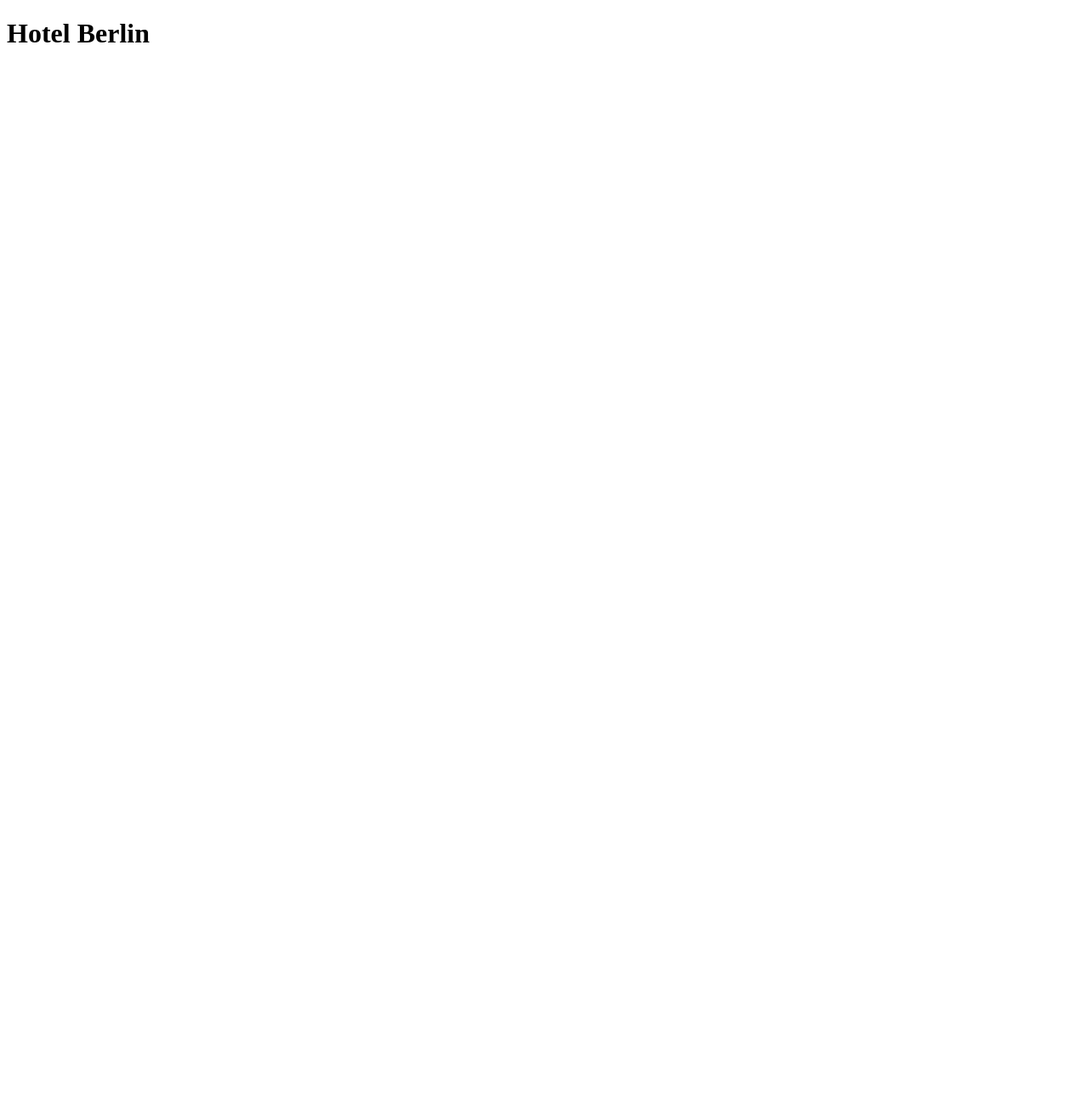
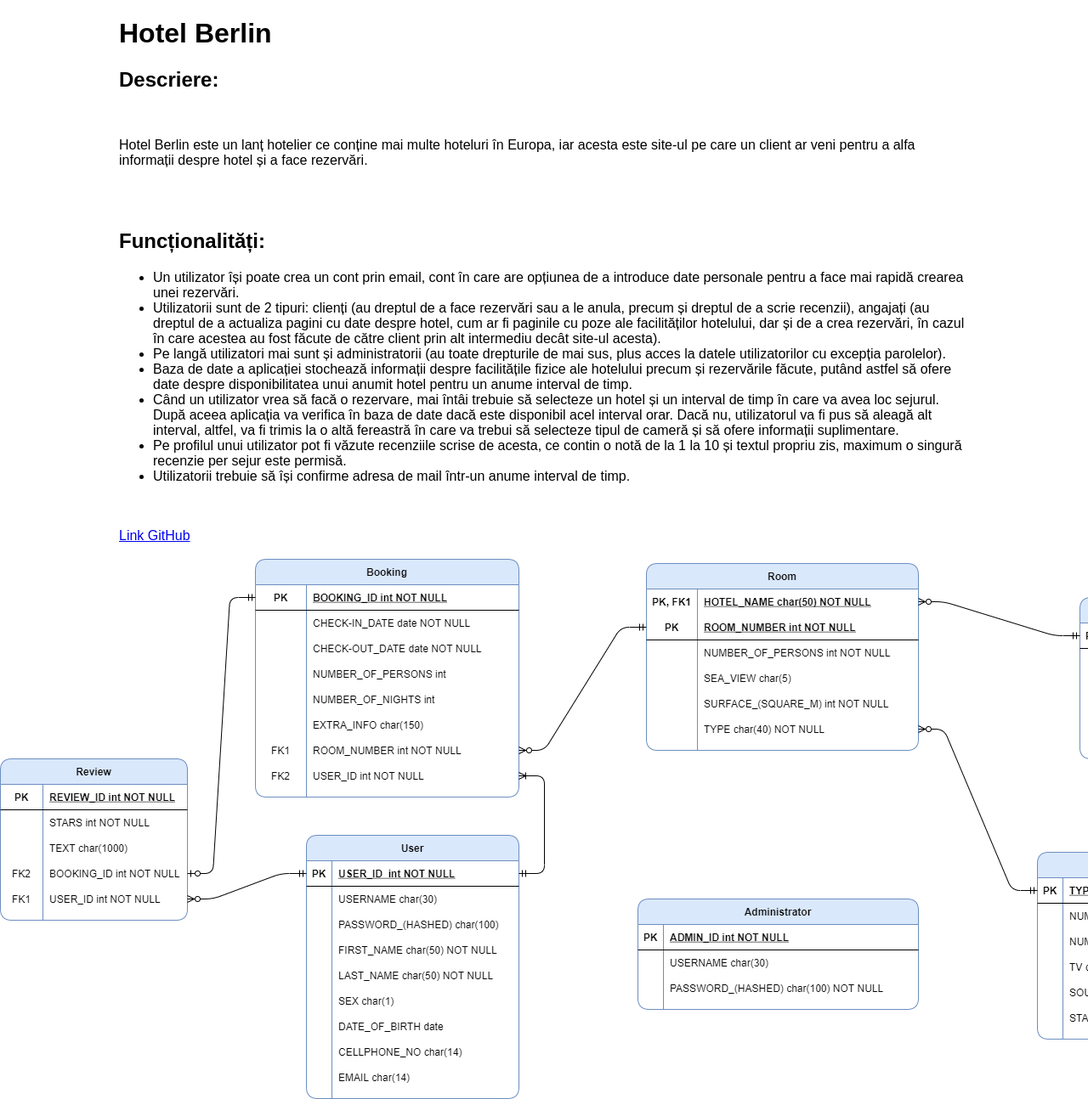
Before and after one commit to StefanBerlinschi/Hotel-Berlin, a PHP site: page / in a window 1280 px wide; the page is wider, and only the part inside the window is pictured. Before the commit the part shown is almost empty. Shown: that part at 85% size. Before the commit the page ends 50 px from the top of that part, so only its background shows below. Run offline with PHP 8.4, Linux system fonts and the light colour scheme.

Commit message:
Update index.php

```diff
--- a/index.php
+++ b/index.php
@@ -5,8 +5,66 @@
     <meta http-equiv="X-UA-Compatible" content="IE=edge">
     <meta name="viewport" content="width=device-width, initial-scale=1.0">
     <title>Document</title>
+
+    <style>
+        body {
+            margin: 0px;
+            padding: 0px;
+            max-width: 1000px;
+            margin: auto;
+            font-family: sans-serif;
+        }
+
+        .diagram {
+            position: absolute;
+            margin-left: auto;
+            margin-right: auto;
+            left: 0;
+            right: 0;
+            text-align: center;
+
+        }
+    </style>
 </head>
 <body>
     <h1>Hotel Berlin</h1>
+
+    <h2>Descriere:</h2><br>
+    <p>Hotel Berlin este un lanț hotelier ce conține mai multe hoteluri în Europa, iar acesta este site-ul pe
+        care un client ar veni pentru a alfa informații despre hotel și a face rezervări.
+    </p>
+    <br><br>
+
+    <h2>Funcționalități:</h2>
+    <ul>
+        <li>Un utilizator își poate crea un cont prin email, cont în care are opțiunea de a introduce date personale
+            pentru a face mai rapidă crearea unei rezervări.
+        </li>
+        <li>Utilizatorii sunt de 2 tipuri: clienți (au dreptul de a face rezervări sau a le anula, precum și dreptul de a scrie recenzii),
+            angajați (au dreptul de a actualiza pagini cu date despre hotel, cum ar fi paginile cu poze ale facilităților hotelului, dar și
+            de a crea rezervări, în cazul în care acestea au fost făcute de către client prin alt intermediu decât site-ul acesta).
+        </li>
+        <li>Pe langă utilizatori mai sunt și administratorii (au toate drepturile de mai sus, plus acces la datele utilizatorilor cu excepția parolelor).
+        </li>
+        <li>Baza de date a aplicației stochează informații despre facilitățile fizice ale hotelului precum și rezervările făcute, putând astfel
+            să ofere date despre disponibilitatea unui anumit hotel pentru un anume interval de timp.
+        </li>
+        <li>Când un utilizator vrea să facă o rezervare, mai întâi trebuie să selecteze un hotel și un interval de timp în care va avea loc sejurul.
+            După aceea aplicația va verifica în baza de date dacă este disponibil acel interval orar. Dacă nu, utilizatorul va fi pus să aleagă alt interval,
+            altfel, va fi trimis la o altă fereastră în care va trebui să selecteze tipul de cameră și să ofere informații suplimentare.
+        </li>
+        <li>Pe profilul unui utilizator pot fi văzute recenziile scrise de acesta, ce contin o notă de la 1 la 10 și textul propriu zis,
+            maximum o singură recenzie per sejur este permisă.
+        </li>
+        <li>
+            Utilizatorii trebuie să își confirme adresa de mail într-un anume interval de timp.
+        </li>
+
+    </ul>
+    <br><br>
+
+    <a href="https://github.com/StefanBerlinschi/Hotel-Berlin">Link GitHub</a><br><br>
+    <img src="Diagrama.png" class="diagram">
+
 </body>
 </html>
```
